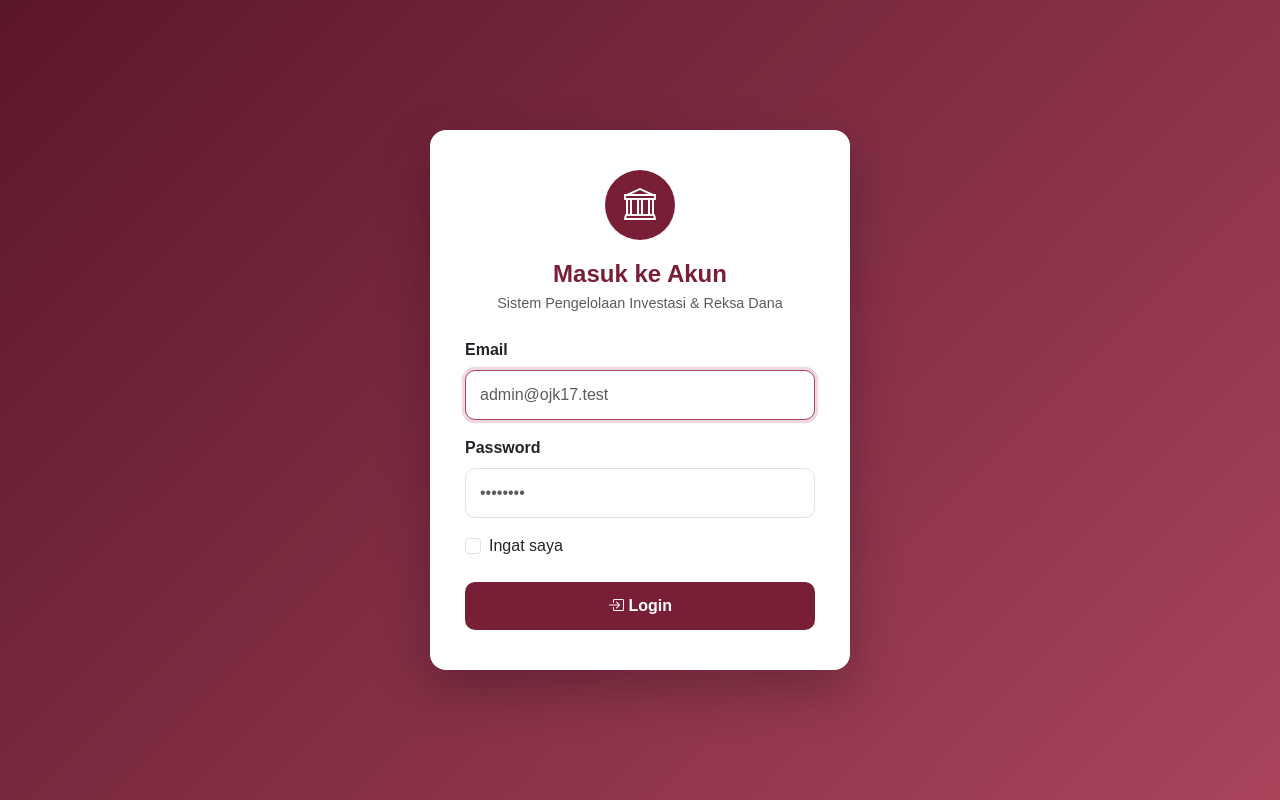
After one commit to muhammad-naufal29/OJK_17_TEK62, a Laravel app: page /login in a window 1280 px wide. The commit adds this page. Run offline with Laravel 12, Linux system fonts and the light colour scheme.

Commit message:
tambah login + deploy

```diff
--- /dev/null
+++ b/app/Http/Controllers/AuthController.php
@@ -0,0 +1,49 @@
+<?php
+
+namespace App\Http\Controllers;
+
+use Illuminate\Http\Request;
+use Illuminate\Support\Facades\Auth;
+
+class AuthController extends Controller
+{
+    // Menampilkan halaman login
+    public function showLoginForm()
+    {
+        return view('auth.login');
+    }
+
+    // Memproses login
+    public function login(Request $request)
+    {
+        $credentials = $request->validate([
+            'email'    => 'required|email',
+            'password' => 'required|string',
+        ]);
+
+        if (Auth::attempt($credentials, $request->boolean('remember'))) {
+            $request->session()->regenerate();
+
+            return redirect()
+                ->intended(route('dashboard'))
+                ->with('success', 'Login berhasil. Selamat datang, '.Auth::user()->name.'!');
+        }
+
+        return back()
+            ->withInput($request->only('email'))
+            ->withErrors(['email' => 'Email atau password salah.']);
+    }
+
+    // Logout
+    public function logout(Request $request)
+    {
+        Auth::logout();
+
+        $request->session()->invalidate();
+        $request->session()->regenerateToken();
+
+        return redirect()
+            ->route('login')
+            ->with('success', 'Anda telah logout.');
+    }
+}
--- a/bootstrap/app.php
+++ b/bootstrap/app.php
@@ -13,6 +13,12 @@ return Application::configure(basePath: dirname(__DIR__))
         health: '/up',
     )
     ->withMiddleware(function (Middleware $middleware): void {
+        // Vercel menyediakan HTTPS di depan aplikasi lewat proxy.
+        // Percayai semua proxy agar Laravel mengenali header X-Forwarded-Proto
+        // sehingga seluruh URL & redirect yang dihasilkan tetap https://
+        // (tanpa ini browser menandai form login & form lain "not secure").
+        $middleware->trustProxies(at: '*');
+
         // Rute API tidak memiliki halaman login, jadi untuk request ke /api/*
         // kembalikan null agar ditangani sebagai respons 401 JSON
         // (bukan dialihkan ke route('login') yang tidak tersedia).
--- a/database/seeders/DatabaseSeeder.php
+++ b/database/seeders/DatabaseSeeder.php
@@ -8,6 +8,7 @@ class DatabaseSeeder extends Seeder
     public function run(): void
     {
         $this->call([
+            UserSeeder::class,
             InvestmentSeeder::class,
         ]);
     }
--- /dev/null
+++ b/resources/views/auth/login.blade.php
@@ -0,0 +1,153 @@
+<!DOCTYPE html>
+<html lang="id">
+<head>
+    <meta charset="UTF-8">
+    <meta name="viewport" content="width=device-width, initial-scale=1">
+
+    <title>Login | Investasi Reksa Dana</title>
+
+    <link href="https://cdn.jsdelivr.net/npm/bootstrap@5.3.3/dist/css/bootstrap.min.css"
+          rel="stylesheet">
+
+    <link rel="stylesheet"
+          href="https://cdn.jsdelivr.net/npm/bootstrap-icons@1.11.3/font/bootstrap-icons.min.css">
+
+    <style>
+        :root {
+            --maroon: #781F36;
+            --maroon-dark: #5B172A;
+            --maroon-light: #A9445B;
+        }
+
+        body {
+            min-height: 100vh;
+            margin: 0;
+            display: flex;
+            align-items: center;
+            justify-content: center;
+            background: linear-gradient(135deg, var(--maroon-dark), var(--maroon-light));
+            font-family: Arial, sans-serif;
+        }
+
+        .login-card {
+            width: 100%;
+            max-width: 420px;
+            background: white;
+            border-radius: 16px;
+            padding: 40px 35px;
+            box-shadow: 0 20px 50px rgba(0,0,0,.25);
+        }
+
+        .login-logo {
+            width: 70px;
+            height: 70px;
+            margin: 0 auto 20px;
+            display: flex;
+            align-items: center;
+            justify-content: center;
+            border-radius: 50%;
+            background: var(--maroon);
+            color: white;
+            font-size: 32px;
+        }
+
+        .form-control {
+            padding: 12px 14px;
+            border-radius: 10px;
+        }
+
+        .form-control:focus {
+            border-color: var(--maroon-light);
+            box-shadow: 0 0 0 .2rem rgba(169,68,91,.2);
+        }
+
+        .btn-maroon {
+            background: var(--maroon);
+            color: white;
+            border: none;
+            padding: 12px;
+            border-radius: 10px;
+            font-weight: bold;
+            transition: .2s ease;
+        }
+
+        .btn-maroon:hover {
+            background: var(--maroon-dark);
+            color: white;
+        }
+
+        .text-maroon {
+            color: var(--maroon);
+        }
+    </style>
+</head>
+<body>
+
+    <div class="login-card">
+
+        <div class="login-logo">
+            <i class="bi bi-bank"></i>
+        </div>
+
+        <h4 class="text-center fw-bold text-maroon mb-1">Masuk ke Akun</h4>
+        <p class="text-center text-muted mb-4" style="font-size:.9rem">
+            Sistem Pengelolaan Investasi &amp; Reksa Dana
+        </p>
+
+        {{-- Pesan sukses (misalnya setelah logout) --}}
+        @if (session('success'))
+            <div class="alert alert-success py-2" style="font-size:.9rem">
+                {{ session('success') }}
+            </div>
+        @endif
+
+        {{-- Pesan error --}}
+        @if ($errors->any())
+            <div class="alert alert-danger py-2" style="font-size:.9rem">
+                {{ $errors->first() }}
+            </div>
+        @endif
+
+        <form method="POST" action="{{ route('login') }}">
+            @csrf
+
+            <div class="mb-3">
+                <label class="form-label fw-semibold">Email</label>
+                <input type="email"
+                       name="email"
+                       value="{{ old('email') }}"
+                       class="form-control"
+                       placeholder="admin@ojk17.test"
+                       required
+                       autofocus>
+            </div>
+
+            <div class="mb-3">
+                <label class="form-label fw-semibold">Password</label>
+                <input type="password"
+                       name="password"
+                       class="form-control"
+                       placeholder="••••••••"
+                       required>
+            </div>
+
+            <div class="form-check mb-4">
+                <input type="checkbox"
+                       name="remember"
+                       value="1"
+                       class="form-check-input"
+                       id="remember">
+                <label class="form-check-label" for="remember">
+                    Ingat saya
+                </label>
+            </div>
+
+            <button type="submit" class="btn btn-maroon w-100">
+                <i class="bi bi-box-arrow-in-right"></i> Login
+            </button>
+        </form>
+
+    </div>
+
+</body>
+</html>
--- a/routes/web.php
+++ b/routes/web.php
@@ -1,14 +1,30 @@
 <?php
 
 use Illuminate\Support\Facades\Route;
+use App\Http\Controllers\AuthController;
 use App\Http\Controllers\InvestmentController;
 use App\Http\Controllers\ReportController;
 use App\Http\Controllers\DashboardController;
+
+// ===== AUTENTIKASI =====
+Route::get('/login', [AuthController::class, 'showLoginForm'])
+    ->middleware('guest')
+    ->name('login');
+
+Route::post('/login', [AuthController::class, 'login'])
+    ->middleware('guest');
+
+Route::post('/logout', [AuthController::class, 'logout'])
+    ->middleware('auth')
+    ->name('logout');
 
 // Halaman utama diarahkan ke Dashboard
 Route::get('/', function () {
     return redirect()->route('dashboard');
 });
+
+// ===== RUTE TERPROTEKSI (wajib login) =====
+Route::middleware('auth')->group(function () {
 
     // Dashboard
     Route::get('/dashboard', [DashboardController::class, 'index'])
@@ -24,8 +40,12 @@ Route::get('/investments/export-excel',
         [ReportController::class, 'exportExcel']
     )->name('investments.exportExcel');
 
+    // Template Excel
+    Route::get('/investments/template',
+        [InvestmentController::class, 'template']
+    )->name('investments.template');
+
     // CRUD Investasi
     Route::resource('investments', InvestmentController::class)
         ->except(['show']);
-
-Route::get('/investments/template', [InvestmentController::class, 'template'])->name('investments.template');
+});
```
Also changed, not shown: api/index.php (+16 -0 lines), database/seeders/UserSeeder.php (added, +22 -0 lines), resources/views/layouts/app.blade.php (+41 -2 lines), database/database.sqlite (added), vercel.json, 3 other files. Lines whose indentation alone changed are shown as unchanged.
